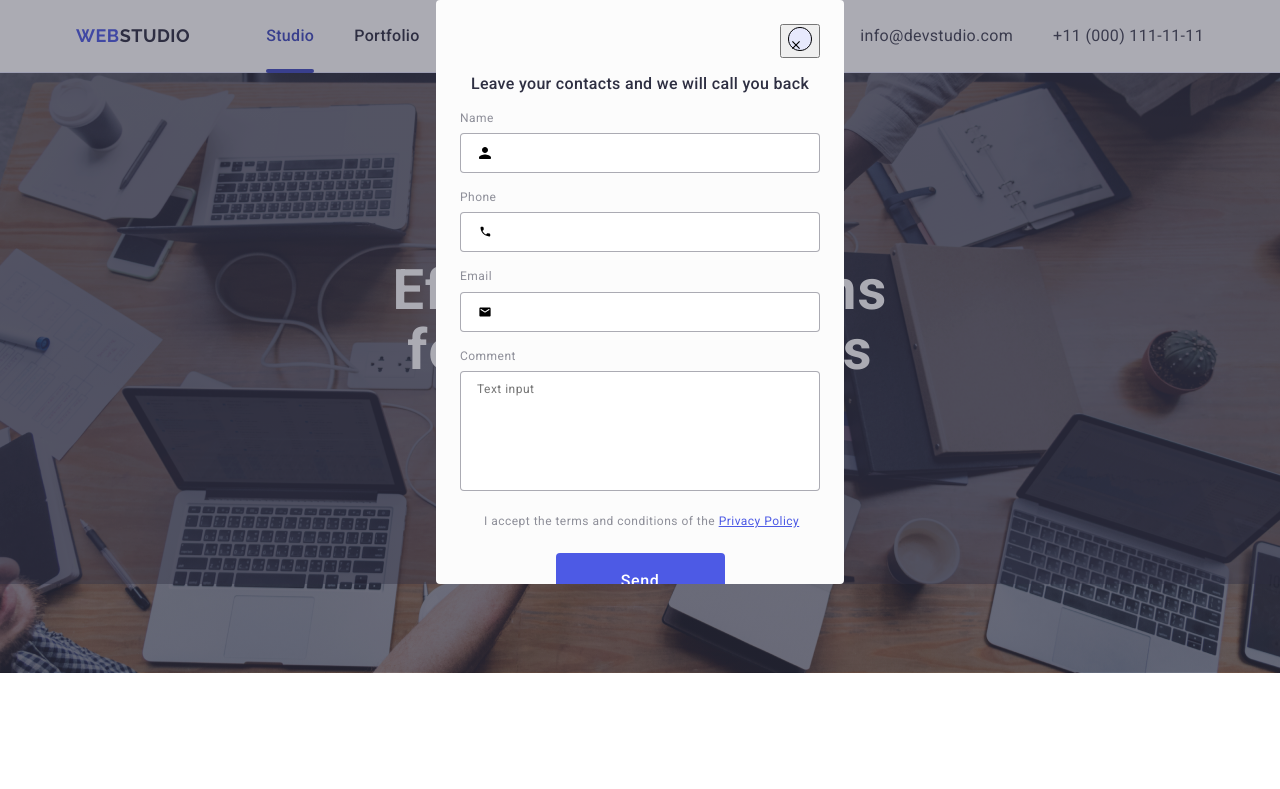
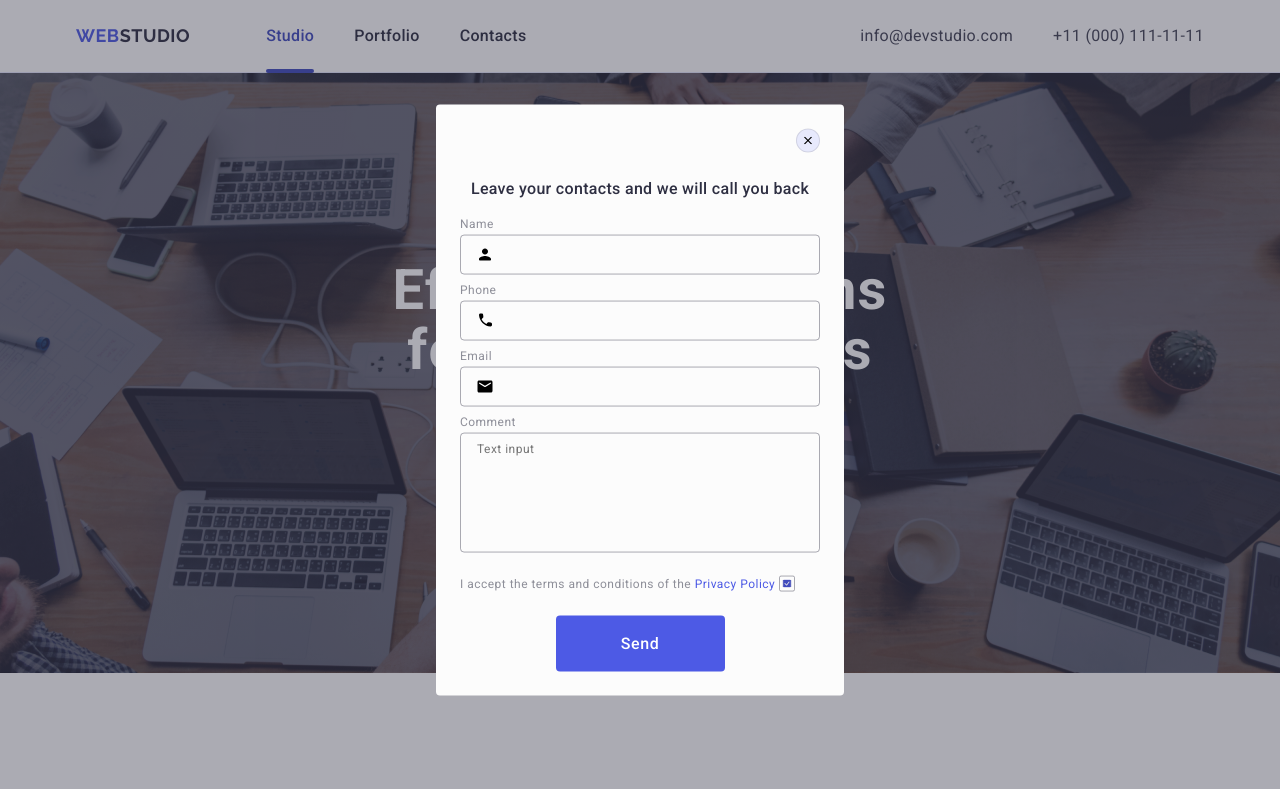
Before and after one commit to Agletty/goit-markup-hw-05, a plain HTML site: page index.html in a window 1280 px wide. Shown: the top 789 px of the page. Drawn offline with nearby package versions, Linux system fonts and the light colour scheme.

Commit message:
hw5 edit1

```diff
--- a/css/style.css
+++ b/css/style.css
@@ -480,56 +480,59 @@ img {
   fill: #f4f4fd;
 }
 
-/* .footer-modal {
-  display: flex;
-  align-items: center;
-  gap: 24px;
-} */
 .footer-modal-title {
   color: #fff;
-  font-family: Roboto;
   font-size: 16px;
   font-weight: 500;
   line-height: 1.5;
   letter-spacing: 0.02em;
   margin-bottom: 16px;
 }
-.footer-modal-label {
-  display: block;
+
+.footer-form {
+  display: flex;
+  gap: 24px;
 }
+
 .footer-modal-input {
   color: #fff;
   width: 264px;
   height: 40px;
+  padding-left: 16px;
   border-radius: 4px;
   border: 1px solid #fff;
-  background: #2e2f42;
-  box-shadow: 0px 4px 4px 0px rgba(0, 0, 0, 0.15);
+  background-color: transparent;
   font-family: Roboto;
   font-size: 12px;
   font-weight: 400;
   line-height: 2;
   letter-spacing: 0.04em;
+  filter: drop-shadow(0px 4px 4px rgba(0, 0, 0, 0.15));
 }
-.footer-modal-button-conteiner {
-  display: inline-flex;
-  padding: 8px 24px;
+.footer-modal-input::placeholder {
+  color: #ffffff;
+}
+
+.footer-modal-button {
+  display: flex;
   justify-content: center;
   align-items: center;
-  gap: 16px;
+  min-width: 165px;
+  height: 40px;
   border-radius: 4px;
-  background: #4d5ae5;
-}
-.footer-modal-button {
+  background-color: #4d5ae5;
   border: none;
-  background: #4d5ae5;
   color: #fff;
   text-align: center;
-  font-family: Roboto;
+  font-family: 'Roboto', sans-serif;
   font-size: 16px;
   font-weight: 500;
   line-height: 1.5;
   letter-spacing: 0.04em;
+  cursor: pointer;
+}
+.footer-modal-icon {
+  margin-left: 16px;
 }
 
 /* Modal */
@@ -538,13 +541,16 @@ img {
   top: 0;
   left: 0;
   width: 100%;
-  opacity: 0;
+  height: 100%;
+  /* opacity: 0; */
   visibility: hidden;
   pointer-events: none;
   display: flex;
   align-items: center;
   justify-content: center;
   background-color: rgba(46, 47, 66, 0.4);
+  transition: opacity 250ms cubic-bezier(0.4, 0, 0.2, 1),
+    visibility 250ms cubic-bezier(0.4, 0, 0.2, 1);
 }
 .is-open {
   opacity: 1;
@@ -553,31 +559,61 @@ img {
 }
 
 .modal {
-  position: relative;
+  position: absolute;
+  top: 50%;
+  left: 50%;
+  transform: translate(-50%, -50%) scale(1);
+  width: 408px;
+  min-height: 584px;
+  background: #fcfcfc;
+  box-shadow: зі значенням 0px 1px 1px rgba(0, 0, 0, 0.14),
+    0px 1px 3px rgba(0, 0, 0, 0.12), 0px 2px 1px rgba(0, 0, 0, 0.2);
+  border-radius: 4px;
+  transition: transform 250ms cubic-bezier(0.4, 0, 0.2, 1);
+  padding: 72px 24px 24px;
+  /* overflow: auto; */
+
+  /* position: relative;
   width: 100%;
+
   max-width: 408px;
   height: 100%;
   max-height: 584px;
-  overflow: auto;
+
   background-color: #fcfcfc;
   border-radius: 4px;
-  padding: 72px 24px 24px;
+   */
 }
 .modal-close {
   position: absolute;
   top: 24px;
   right: 24px;
+  width: 24px;
+  height: 24px;
+  border-radius: 50%;
+  display: flex;
+  align-items: center;
+  justify-content: center;
+  background-color: #e7e9fc;
+  border: 1px solid rgba(0, 0, 0, 0.1);
+  padding: 0;
+  cursor: pointer;
+  transition: background-color 250ms cubic-bezier(0.4, 0, 0.2, 1),
+    border 250ms cubic-bezier(0.4, 0, 0.2, 1);
 }
-.modal-close-icon-ellips {
-  position: relative;
-  fill: #e7e9fc;
-  stroke-width: 1px;
-  stroke: rgba(0, 0, 0, 0.1);
+
+.modal-close:hover,
+.modal-close:focus {
+  background-color: #404bbf;
+  border: none;
 }
-.modal-close-icon-close {
-  position: absolute;
-  right: 50%;
-  top: 50%;
+
+.modal-close-icon {
+  transition: fill 250ms cubic-bezier(0.4, 0, 0.2, 1);
+}
+.modal-close-icon:hover,
+.modal-close-icon:focus {
+  fill: #ffffff;
 }
 
 .modal-title {
@@ -591,33 +627,37 @@ img {
   line-height: 1.5;
   letter-spacing: 0.02em;
 }
+
 .modal-field {
-  margin-bottom: 18px;
+  margin-bottom: 8px;
 }
 
 .modal-label {
   display: block;
-  margin-bottom: 8px;
-
+  margin-bottom: 4px;
   color: #8e8f99;
   font-family: Roboto;
   font-size: 12px;
   font-weight: 400;
-  line-height: 1.1;
+  line-height: 1.17;
   letter-spacing: 0.04em;
 }
-
+.modal-input-wrap {
+  position: relative;
+}
 .modal-input {
   width: 100%;
   height: 40px;
   border-radius: 4px;
-  padding-left: 34px;
+  padding-left: 38px;
   border: 1px solid rgba(46, 47, 66, 0.4);
-  transition: 250ms cubic-bezier(0.4, 0, 0.2, 1);
+  background-color: transparent;
+  outline: transparent;
+  transition: border-color 250ms cubic-bezier(0.4, 0, 0.2, 1);
 }
 .modal-input:focus,
 .modal-textaria:focus {
-  outline: none;
+  /* outline: none; */
   border: 1px solid #4d5ae5;
 }
 
@@ -625,80 +665,85 @@ img {
   fill: #4d5ae5;
 }
 
-.modal-input-wrap {
-  position: relative;
-}
 .modal-input-icon {
   position: absolute;
   left: 16px;
   top: 50%;
   transform: translateY(-50%);
-  transition: 250ms cubic-bezier(0.4, 0, 0.2, 1);
+  transition: fill 250ms cubic-bezier(0.4, 0, 0.2, 1);
 }
 
 .modal-input-icon:focus {
   fill: #4d5ae5;
 }
-
-/* .modal-input-icon-border {
-  display: flex;
-  width: 18px;
-  padding: 3px 0px;
-  align-items: flex-start;
-  gap: 4px;
-} */
-
+.modal-field-textaria {
+  margin-bottom: 16px;
+}
 .modal-textaria {
   color: rgba(46, 47, 66, 0.4);
-  font-family: Roboto;
   font-size: 12px;
   font-weight: 400;
-  line-height: 1.6;
+  line-height: 1.17;
   letter-spacing: 0.04em;
   width: 100%;
   height: 120px;
   resize: none;
-  padding-top: 8px;
-  padding-left: 16px;
+  padding: 8px 16px;
   border-radius: 4px;
+  background-color: transparent;
+  outline: transparent;
   border: 1px solid rgba(46, 47, 66, 0.4);
+  transition: border-color 250ms cubic-bezier(0.4, 0, 0.2, 1);
 }
 
 .modal-checkbox {
-  display: flex;
+  margin-bottom: 24px;
+  /* display: flex;
   align-items: center;
   gap: 8px;
   width: 100%;
-  border-radius: 4px;
+  border-radius: 4px; */
 }
 .modal-checkbox-check {
   width: 16px;
   height: 16px;
+  border: 1px solid rgba(46, 47, 66, 0.4);
+  border-radius: 2px;
+  transition: background-color 250ms cubic-bezier(0.4, 0, 0.2, 1),
+    border 250ms cubic-bezier(0.4, 0, 0.2, 1),
+    fill 250ms cubic-bezier(0.4, 0, 0.2, 1);
+  display: inline-flex;
+  align-items: center;
+  justify-content: center;
+  fill: transparent;
 }
 .modal-checkbox-label {
   color: #8e8f99;
   font-family: Roboto;
   font-size: 12px;
   font-weight: 400;
-  line-height: 1.16;
+  line-height: 1.17;
   letter-spacing: 0.04em;
   margin-bottom: 24px;
 }
 
 .modal-checkbox-item {
   color: #4d5ae5;
-  font-family: Roboto;
+  /* font-family: Roboto;
   font-size: 12px;
   font-weight: 400;
   line-height: 16px;
   letter-spacing: 0.48px;
-  text-decoration-line: underline;
+  text-decoration-line: underline; */
 }
 .modal-checkbox-icon {
   stroke-width: 1px;
   stroke: rgba(46, 47, 66, 0.4);
-  opacity: 0;
+  /* opacity: 0; */
 }
 .modal-checkbox-input:checked + .modal-checkbox-check .modal-checkbox-icon {
-  opacity: 1;
+  background-color: #404bbf;
+  border: none;
+  fill: #f4f4fd;
+  /* opacity: 1; */
 }
--- a/index.html
+++ b/index.html
@@ -475,29 +475,26 @@
           </ul>
         </div>
 
-        <form name="footer-form">
         <div class="footer-modal">
           <p class="footer-modal-title">Subscribe</p>
-            <label class="footer-modal-label visually-hidden" for="user-email"
-              >Email</label
-            >
+          <form name="footer-form">
+            <label>
               <input
                 class="footer-modal-input"
-              id="user-email"
                 type="email"
                 name="user-email"
                 placeholder="E-mail"
               />
-            <div class="footer-modal-button-conteiner">
+            </label>
+
             <button class="footer-modal-button" type="button">
               Subscribe
-              </button>
               <svg class="footer-modal-icon" width="24" height="24">
                 <use href="./images/icon-modal.svg#icon-Frame-3"></use>
               </svg>
+            </button>
+          </form>
         </div>
-          </div>
-        </form>
       </div>
     </footer>
 
@@ -505,20 +502,13 @@
     <div class="backdrop is-open" data-modal>
       <div class="modal">
         <button class="modal-close" type="button">
-          <div class="modal-close-conteiner">
-            <svg class="modal-close-icon-ellips" width="24" height="24">
-              <use href="./images/icon-modal.svg#icon-Ellipse-1"></use>
-            </svg>
-            <svg class="modal-close-icon-close" width="8" height="8">
+          <svg class="modal-close-icon" width="8" height="8">
             <use
               href="./images/icon-modal.svg#icon-close-black-18dp-2-1-1"
             ></use>
           </svg>
-          </div>
         </button>
-        <h2 class="modal-title">
-          Leave your contacts and we will call you back
-        </h2>
+        <p class="modal-title">Leave your contacts and we will call you back</p>
         <form name="contact-form">
           <div class="modal-field">
             <label class="modal-label" for="user-name">Name</label>
@@ -530,11 +520,7 @@
                 name="user-name"
                 required
               />
-              <svg
-                class="modal-input-icon modal-input-icon-border"
-                width="18"
-                height="18"
-              >
+              <svg class="modal-input-icon" width="18" height="24">
                 <use
                   href="./images/icon-modal.svg#icon-person-black-18dp-1-1"
                 ></use>
@@ -545,7 +531,7 @@
           <div class="modal-field">
             <label class="modal-label" for="user-phone">Phone</label>
             <div class="modal-input-wrap">
-              <svg class="modal-input-icon" width="18" height="18">
+              <svg class="modal-input-icon" width="18" height="24">
                 <use
                   href="./images/icon-modal.svg#icon-phone-black-18dp-1"
                 ></use>
@@ -562,7 +548,7 @@
           <div class="modal-field">
             <label class="modal-label" for="user-email">Email</label>
             <div class="modal-input-wrap">
-              <svg class="modal-input-icon" width="18" height="18">
+              <svg class="modal-input-icon" width="18" height="24">
                 <use
                   href="./images/icon-modal.svg#icon-email-black-18dp-1"
                 ></use>
@@ -576,12 +562,12 @@
             </div>
           </div>
 
-          <div class="modal-field">
-            <label class="modal-label" for="user-coment">Comment</label>
+          <div class="modal-field-textaria">
+            <label class="modal-label" for="user-comment">Comment</label>
             <textarea
               class="modal-textaria"
-              name="user-coment"
-              id="user-coment"
+              name="user-comment"
+              id="user-comment"
               placeholder="Text input"
             ></textarea>
           </div>
@@ -589,18 +575,22 @@
           <div class="modal-checkbox">
             <input
               class="modal-checkbox-input visually-hidden"
-              id="privacy-policy"
+              id="user-privacy"
               type="checkbox"
-              name="privacy-policy"
+              name="user-privacy"
+              value="true"
             />
+            <label class="modal-checkbox-label" for="user-privacy"
+              >I accept the terms and conditions of the
+              <a class="modal-checkbox-item" href="#">Privacy Policy</a>
+
               <span class="modal-checkbox-check">
-              <svg class="modal-checkbox-icon" width="16" height="16">
-                <use href="./images/icon-modal.svg#icon-Property-1click"></use>
+                <svg class="modal-checkbox-icon" width="10" height="8">
+                  <use
+                    href="./images/icon-modal.svg#icon-Property-1click"
+                  ></use>
                 </svg>
               </span>
-            <label class="modal-checkbox-label" for="privacy-policy"
-              >I accept the terms and conditions of the
-              <a class="modal-checkbox-item" href="#">Privacy Policy</a>
             </label>
           </div>
 
```
Lines whose indentation alone changed are shown as unchanged.
